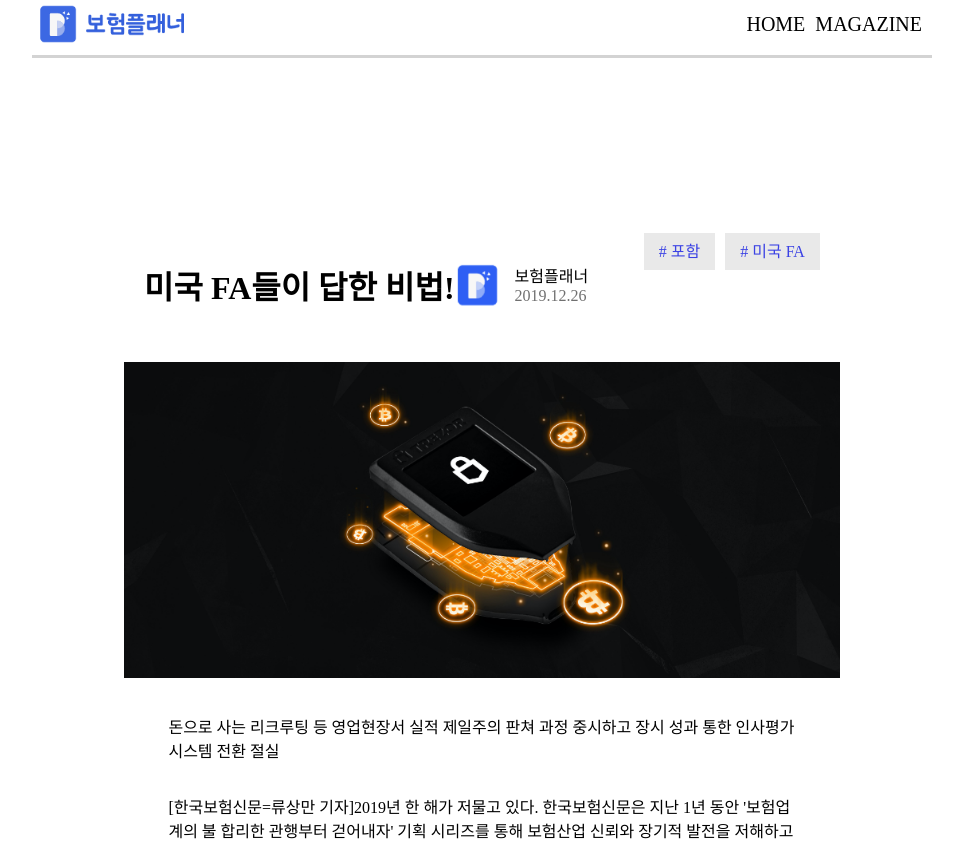
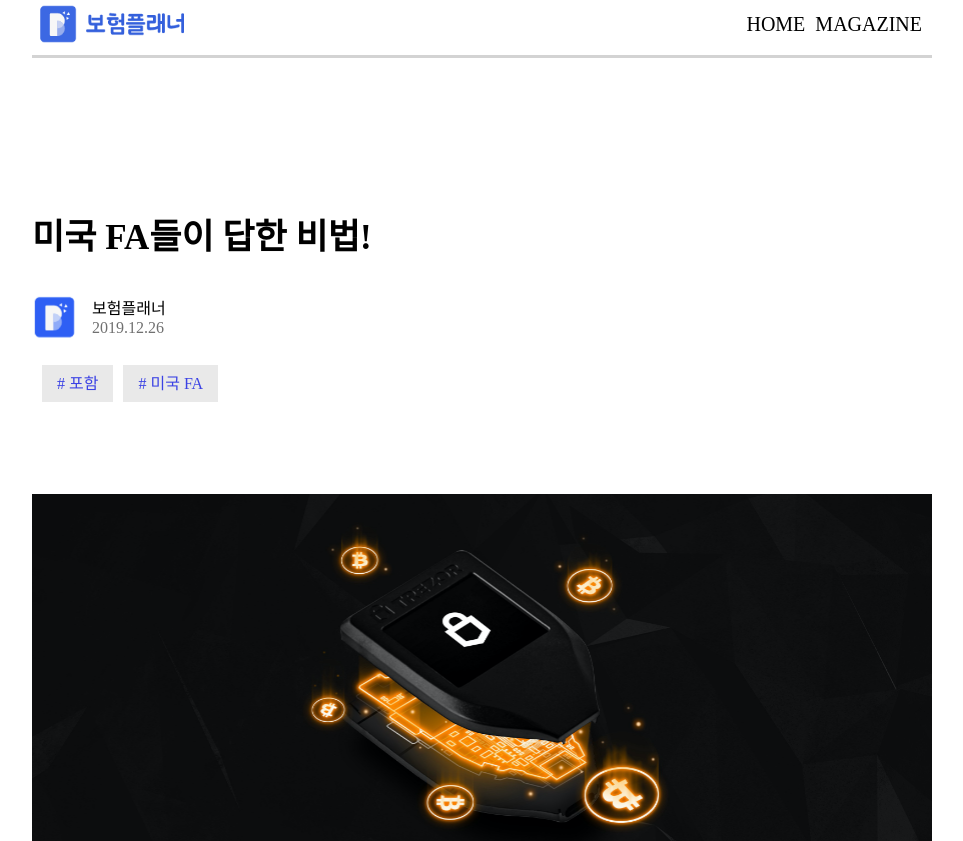
Before and after one commit to Sungsoo-FE/concat, a React (Create React App) app: page /content in a window 1280 px wide. Shown: the top 841 px of the page, without its empty margins (158-1121 px from the left). Built offline with nearby package versions, Linux system fonts and the light colour scheme.

Commit message:
content, magazine page update

```diff
--- a/src/components/pick/pick.js
+++ b/src/components/pick/pick.js
@@ -101,9 +101,11 @@ const StyledRootDiv = styled.div`
         .img-text {
             font-size: 25px;
             font-weight: bold;
+            margin-bottom: 26px;
         }
         .img-text-content {
             font-size: 20px;
+            margin-bottom: 26px;
         }
         .img-sub-text {
             width: 270px;
@@ -145,7 +147,7 @@ const Pick = () => {
                         <span className="img-sub-text">
                             <div className="img-text">케이뱅크 vs 카카오뱅크</div>
                             <div className="img-text-content">블로그 글 내용 일부를 여기에 쓰면 됩니다. 미리보기</div>
-                        <div className = "i-t-wrapper2"><img src = {pick_img} alt = "pickimg"/>애디터 이름</div>
+                        <div className = "i-t-wrapper2"><img src = {pick_img} alt = "pickimg"/>에디터 이름</div>
                         </span>
                     </span>
                     <span className="pick">
@@ -153,7 +155,7 @@ const Pick = () => {
                         <span className="img-sub-text">
                             <div className="img-text">제목은 여기에 써요</div>
                             <div className="img-text-content">블로그 글 내용의 일부를 여기에 쓰면 됩니다. 미리보기</div>
-                        <div className = "i-t-wrapper2"><img src = {pick_img} alt = "pickimg"/>애디터 이름</div>
+                        <div className = "i-t-wrapper2"><img src = {pick_img} alt = "pickimg"/>에디터 이름</div>
                         </span>
                     </span>
                     <span className="pick">
--- a/src/pages/content.css
+++ b/src/pages/content.css
@@ -4,19 +4,32 @@
     margin-top: 150px;
 }
 
+.con-title-text{
+    display: flex;
+    flex-wrap: wrap;
+    justify-content: flex-start;
+    font-size: 35px;
+    font-weight: 900;
+    margin-bottom: 36px;
+}
 .con-logo {
     display: flex;
     flex-wrap: wrap;
-    width: 20%;
+    width: 900px;
+    justify-content: flex-start;
     height: auto;
 }
 
+.context-wrapper{
+
+}
+
+
 .con-wrapper {
     display: flex;
-    width: 70%;
+    flex-direction: column;
+    width: 900px;
     margin: 0 auto;
-    justify-content: center;
-    align-items: center;
 }
 
 .con-text {
@@ -42,7 +55,7 @@
 }
 
 .con-img {
-    width: 80%;
+    width: 900px;
     height: auto;
     margin-bottom: 20px;
 }
@@ -50,14 +63,14 @@
 .con-main-text {
     display: flex;
     flex-wrap: wrap;
-    width: 70%;
+    width: 900px;
     margin-bottom: 150px;
 }
 
 .news-wrapper {
     display: flex;
     flex-wrap: wrap;
-    width: 70%;
+    width: 900px;
     margin: 0 auto;
     justify-content: center;
     align-items: center;
--- a/src/pages/content.js
+++ b/src/pages/content.js
@@ -8,7 +8,8 @@ const Content = () => {
     return (
         <div className = "con-title">
             <div className = "con-wrapper">
-                <h1>미국 FA들이 답한 비법! </h1>
+                <div className = "con-title-text">미국 FA들이 답한 비법! </div>
+                <div className = "context-wrapper">
                     <div className = "con-logo">
                         <img src = { con_logo } alt = "con_logo"/>
                         <a className = "con-text">보험플래너 <br/>
@@ -18,6 +19,7 @@ const Content = () => {
                     <div className = "box-wrapper">
                         <a className = "con-box"># 포함</a>
                         <a className = "con-box"># 미국 FA</a>
+                    </div>
                 </div>
             </div>
             <div className = "news-wrapper">
--- a/src/pages/magazine/magazine.css
+++ b/src/pages/magazine/magazine.css
@@ -11,17 +11,23 @@
 }
 
 .main-wrap-wrapper {
+    display: flex;
+    justify-content: center;
     width: 100%;
 }
 .main-wrapper {
+    width: 900px;
     display: flex;
     flex-wrap: wrap;
-    width: 70%;
-    margin: 0 auto;
+    flex-direction: row;
+    justify-content: space-between;
 }
 
 .main-text {
+    font-size: 30px;
+    font-weight: 900;
     margin-bottom: 50px;
+    width: 50%;
 }
 
 
@@ -56,7 +62,6 @@
     position: relative;
     margin-top: 9px;
     display:block;
-    overflow: hidden;
     max-width: 100%;
 }
 
@@ -79,7 +84,7 @@
 }
 
 .divChild {
-    width: 30%;
+    width: 46.6%;
     margin-top: 9px;
     margin-bottom: 10px;
     margin-right: 30px;
@@ -87,14 +92,15 @@
 
 .maga {
     margin: 0 auto;
+    height: auto;
     display: flex;
     flex-wrap: wrap;
-    overflow: hidden;
-    width: 100%;
-    justify-content: center;
+    width: 900px;
+    justify-content: space-between;
     align-items: center;
 }
 
 .mag-wrapper {
+    width: 100%;
     margin-bottom: 100px;
 }
--- a/src/pages/magazine/magazine.js
+++ b/src/pages/magazine/magazine.js
@@ -20,8 +20,7 @@ const Magazine = () => {
             </div>
             <div className = "main-wrap-wrapper">
                 <div className = "main-wrapper">
-                    <h2 className = "main-text">당신을 위한 매거진 🗒</h2>
-                    <div className = "txt-wrapper"></div>
+                    <div className = "main-text">당신을 위한 매거진 🗒</div>
                     <input className="searchbar" name="keyword" placeholder = "매거진 검색하기"/>
                 </div>
             </div>
```
Lines whose indentation alone changed are shown as unchanged.
